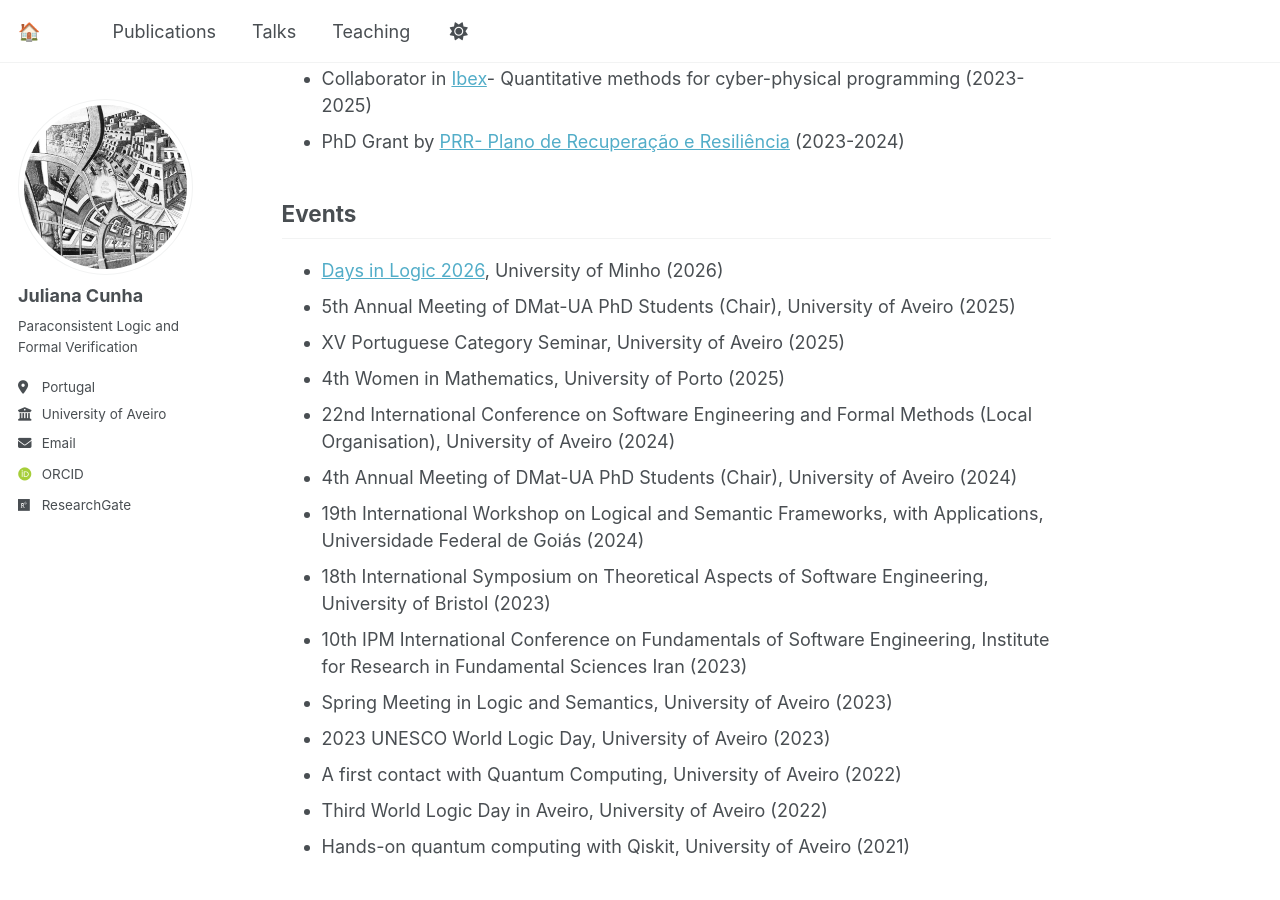
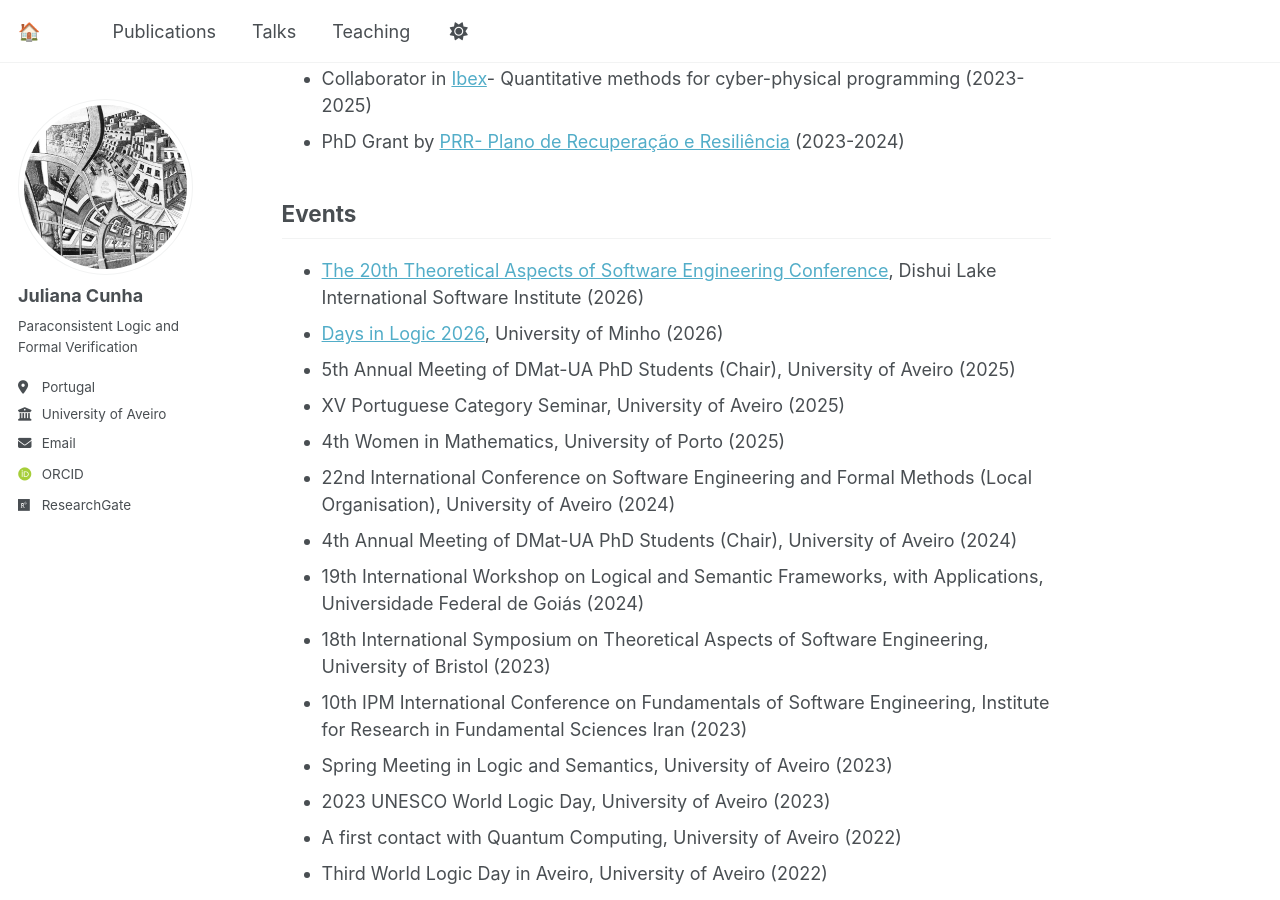
Before and after one commit to juliana-cunha/juliana-cunha.github.io, a Jekyll site: the page built from _pages/about.md, in a window 1280 px wide and 900 px high, scrolled down 610 px. Built offline with Jekyll 4.4.1, drawn with Linux system fonts in a browser that asks for light colours; some web fonts are replaced; a script that is not in the unit is left out.

Commit message:
Update about.md

```diff
--- a/_pages/about.md
+++ b/_pages/about.md
@@ -26,6 +26,7 @@ Projects and Grants
 
 Events
 ------
+- [The 20th Theoretical Aspects of Software Engineering Conference](https://tase2026.github.io/index.html), Dishui Lake International Software Institute (2026)
 - [Days in Logic 2026](https://w3.math.uminho.pt/DiL2026/index.html), University of Minho (2026)
 - 5th Annual Meeting of DMat-UA PhD Students (Chair), University of Aveiro (2025)
 - XV Portuguese Category Seminar, University of Aveiro (2025)
```
